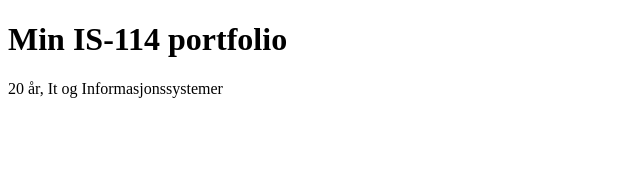
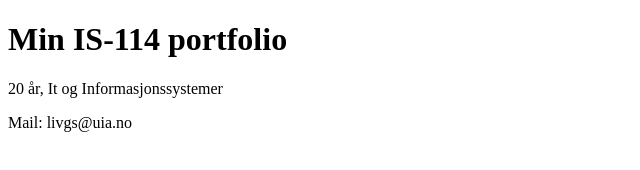
Before and after one commit to livgs/skole, a plain HTML site: page docs/index.html in a window 1280 px wide. Shown: the whole page, without its empty margins (0-640 px from the left). Drawn offline with Linux system fonts and the light colour scheme.

Commit message:
Update index.html

```diff
--- a/docs/index.html
+++ b/docs/index.html
@@ -8,5 +8,6 @@
 <body>
   <h1>Min IS-114 portfolio</h1>
   <p>20 år, It og Informasjonssystemer</p>
+  <p>Mail: livgs@uia.no</p>
 </body>
 </html>
```
